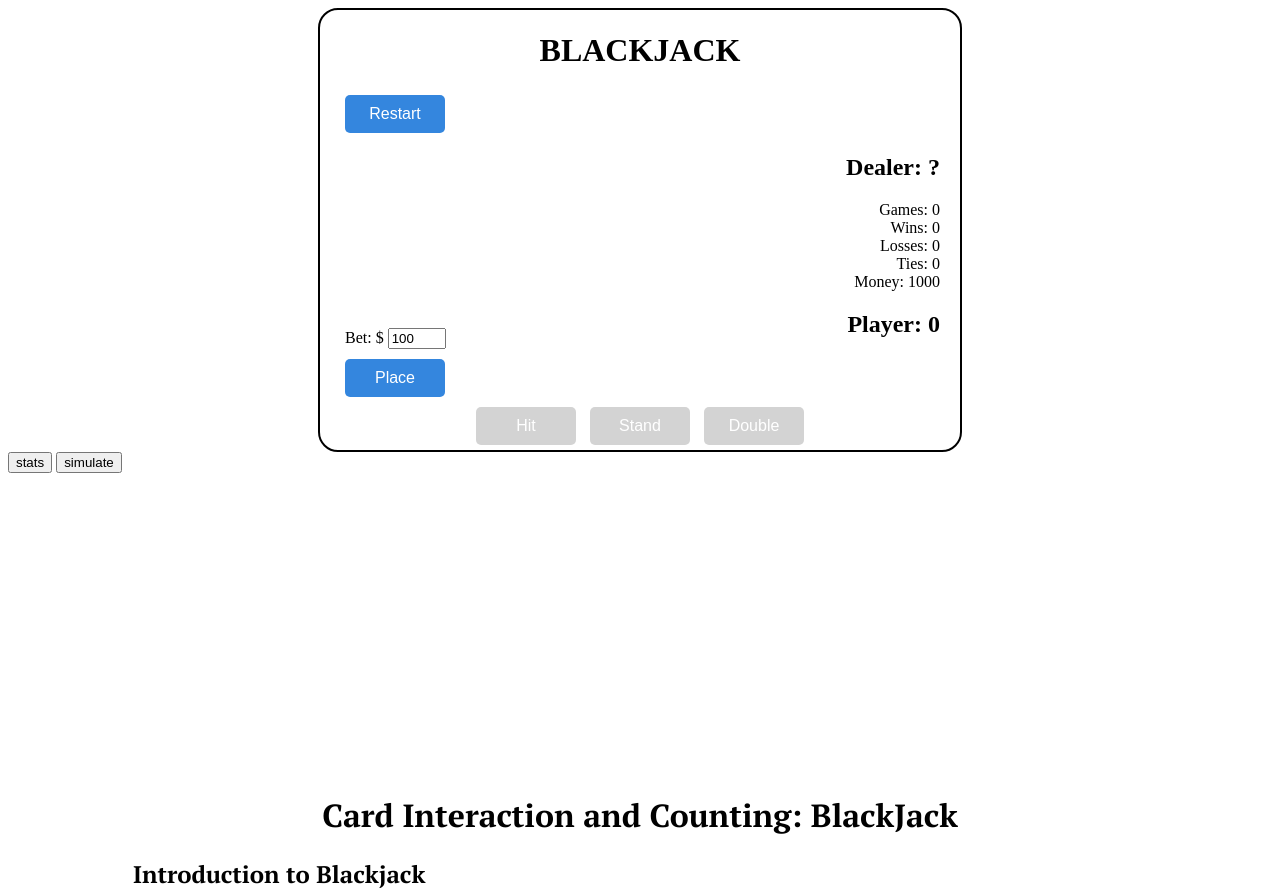
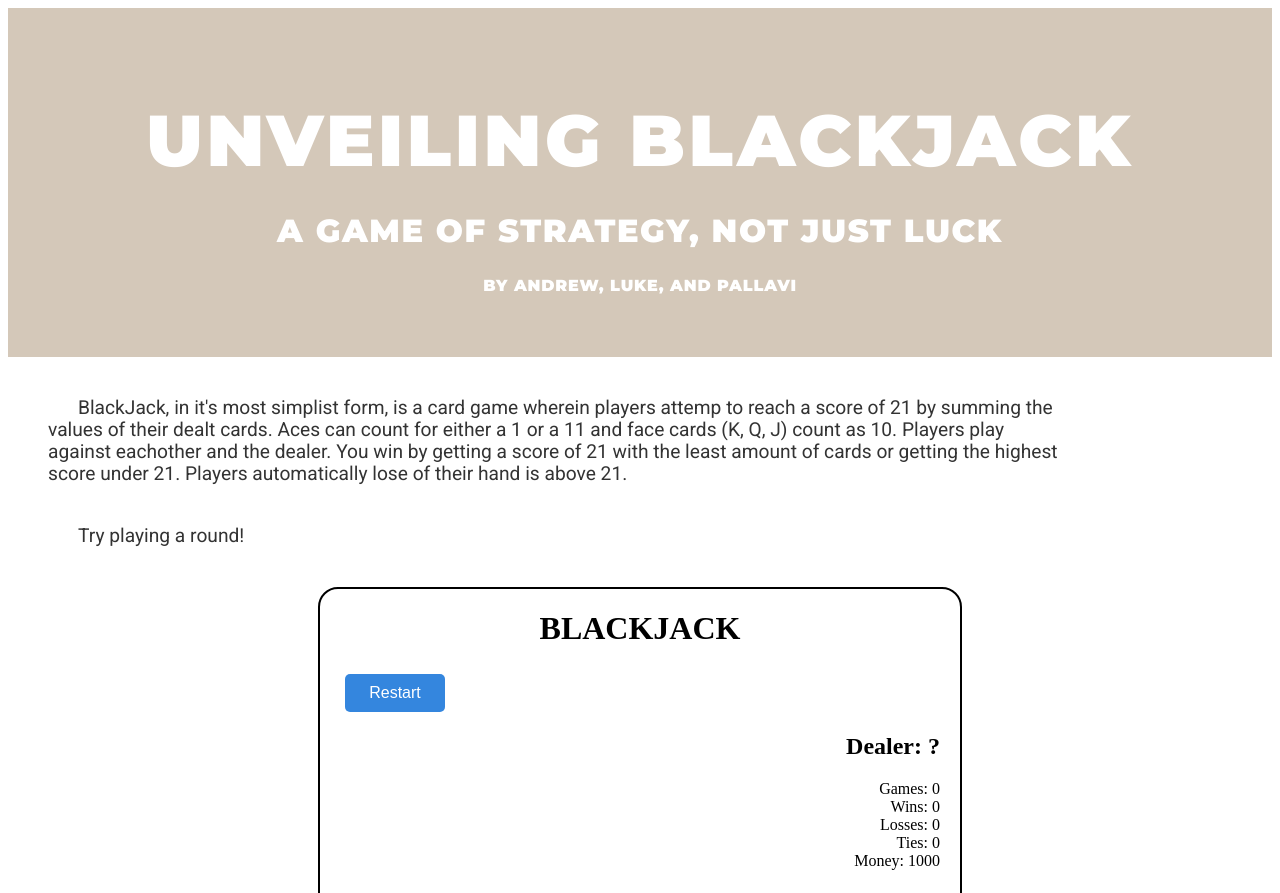
Before and after one commit to lukelin15/CardCounting, a SvelteKit app: page / in a window 1280 px wide. Shown: the top 893 px of the page. Built offline with nearby package versions, Linux system fonts and the light colour scheme.

Commit message:
add styling to headers

```diff
--- a/src/components/App.svelte
+++ b/src/components/App.svelte
@@ -18,16 +18,11 @@
 </script>
 
 <main>
-  <Base stats={stats} simulate={simulate}/>
-  <button on:click={statsButton}>stats</button>
-  <button on:click={simultateButton}>simulate</button>
-
-
-  <!-- makes Base the only visible thing -->
-  <div style="height: 300px;"></div>
-
-  <h1>Card Interaction and Counting: BlackJack</h1>
-  <h2>Introduction to Blackjack</h2>
+  <div class="header">
+    <h1>Unveiling Blackjack</h1>
+    <h2>a game of strategy, not just luck</h2>
+    <h4>by Andrew, Luke, and Pallavi</h4>
+  </div>
   <body>
   <p>
     BlackJack, in it's most simplist form, is a card game wherein players attemp to reach a score of 21 by summing
@@ -41,7 +36,10 @@
   </body>
   <Base />
   <body>
-    <h2>Visualizing the Cards</h2>
+    <div class="header">
+      <h2>Part 1:</h2>
+      <h4>Why Card Count?</h4>
+    </div>
     <p>
       It might seem like winning and losing is just random luck, up to chance of the cards you
       end up being dealt. However, if you know what cards are left in the deck, you can actually
@@ -54,7 +52,6 @@
     </p>
   </body>
   <Base stats=true/>
-  <h2>Simulating a Game</h2>
   <body>
     <p>
       You may have noticed that seeing all the cards doesn't really help all that much. The odds
@@ -62,9 +59,10 @@
     </p>
   </body>
   <Base stats=true simulate=true/>
-  <h2>Betting</h2>
-  <h2>Statistics of the Game</h2>
-  <h2>Card Counting</h2>
+  <div class="header">
+    <h2>Part 2:</h2>
+    <h4>Mastering Card Counting</h4>
+  </div>
   <body>
     <p>
       As displayed in the visualization section above, keeping track of everys single card is simply
@@ -83,6 +81,10 @@
   </body>
   <Base stats=true simulate=true counts=true svgId="graph2"/>
   <body>
+  <div class="header">
+    <h2>Part 3:</h2>
+    <h4>The Statistics</h4>
+  </div>
   <p>
     1. Thus far, we have created a working single-player BlackJack game. In this game,
     two cards are dealt, two for both the dealer and the player. However, one of the dealer's cards are hidden.
@@ -113,29 +115,61 @@
 </main>
 
 <style>
-@import url('https://fonts.googleapis.com/css2?family=Lora:ital,wght@0,400..700;1,400..700&family=PT+Serif:ital,wght@0,400;0,700;1,400;1,700&display=swap');  h1 {
+  @import url('https://fonts.googleapis.com/css2?family=Lora:ital,wght@0,400..700;1,400..700&family=PT+Serif:ital,wght@0,400;0,700;1,400;1,700&display=swap');
+  @import url('https://fonts.googleapis.com/css2?family=Roboto:wght@100;300;400;500;700;900&display=swap');
+  @import url('https://fonts.googleapis.com/css2?family=Montserrat:wght@900&display=swap');
+
+  .header {
+    background-color: #d4c8b9;
+    padding: 40px 0;
     text-align: center;
-    font-family: "PT Serif", serif;
+    /* background-image: url('https://images.unsplash.com/photo-1541278107931-e006523892df?q=80&w=2071&auto=format&fit=crop&ixlib=rb-4.0.3&ixid=M3wxMjA3fDB8MHxwaG90by1wYWdlfHx8fGVufDB8fHx8fA%3D%3D'); Replace with your cards image URL */
+    background-repeat: no-repeat;
+    background-size: cover;
+    color: white;
   }
-  h2{
-    margin-left: 125px;
-    font-family: "PT Serif", serif;
+
+  .header h1 {
+    font-family: 'Montserrat', sans-serif;
+    font-size: 4.5em;
+    text-transform: uppercase;
+    letter-spacing: 0.05em;
+    margin-bottom: 0.2em;
   }
+
+  .header h2 {
+    font-family: 'Montserrat', sans-serif;
+    font-size: 2em;
+    text-transform: uppercase;
+    font-weight: normal;
+    letter-spacing: 0.05em;
+    color: white;
+  }
+  .header h4 {
+    font-family: 'Montserrat', sans-serif;
+    font-size: 1em;
+    text-transform: uppercase;
+    font-weight: normal;
+    letter-spacing: 0.05em;
+    color: white;
+  }
+
   body {
+    margin: 0;
+    padding: 0;
     /* background-image: url('https://st.depositphotos.com/3215383/5028/i/450/depositphotos_50286385-stock-photo-nice-abstract-background.jpg'); */
     background-repeat: no-repeat;
     background-attachment: fixed;
     background-size: cover;
     color: #333;
-    margin: 20;
-    padding: 5px;
   }
+
   p {
     font-size: 1.2em;
     line-height: 1.15;
-    margin: 0 auto;
+    margin:  40px;
     width: 80%;
     text-indent: 30px;
-    font-family: "PT Serif", serif;
+    font-family: "Roboto", serif;
   }
 </style>
--- /dev/null
+++ b/src/components/oldApp.svelte
@@ -0,0 +1,131 @@
+<script>
+  import BlackJack from './Blackjack.svelte';
+  import Base from './Base.svelte'
+  import BaseCounts from './BaseCounts.svelte';
+  import BasicStrategy from './BasicStrategy.svelte';
+  // Write your JS here, or import other files
+
+  // presentation stuff
+  let stats = false;
+  let simulate = false;
+
+  function statsButton() {
+    stats = !stats;
+  }
+  function simultateButton() {
+    simulate = !simulate;
+  }
+</script>
+
+<main>
+  <div class="header">
+    <h1>Unveiling Blackjack</h1>
+    <h2>a game of strategy, not just luck</h2>
+    <h4>by Andrew, Luke, and Pallavi</h4>
+  </div>
+  <body>
+  <p>
+    Have you ever wondered why some people seem to have an uncanny knack for winning at card games? Is it all just down to luck, or is there more to it? Welcome to our interactive exploration of Blackjack, a game where strategy can tip the scales in your favor.
+  </p>
+  <p>
+    In its simplest form, Blackjack is a card game where players attempt to reach a score of 21 by summing the values of their dealt cards. But beneath this simplicity lies a world of strategy and calculated risk. Let's dive in and uncover the secrets of this popular game.
+  </p>
+  </body>
+  <Base />
+  <body>
+    <div class="header">
+      <h2>Part 1:</h2>
+      <h4>Why Card Count?</h4>
+    </div>
+    <p>
+      It's easy to think that winning at Blackjack is just a matter of luck. But what if we told you that there's a way to tilt the odds in your favor? Enter the world of card counting.
+    </p>
+    <p>
+      Card counting is a strategy used by Blackjack players to keep track of the ratio of high to low value cards left in the deck. It's not about memorizing every card that's been dealt, but rather understanding the overall composition of the deck. And while it's not a guarantee of winning, it can certainly give you an edge.
+    </p>
+  </body>
+  <Base stats=true/>
+  <body>
+    <p>
+      Now that we've introduced the concept of card counting, let's put it to the test. We've created a simulation of a Blackjack game that allows you to try out this strategy for yourself. Will it make a difference? There's only one way to find out.
+    </p>
+  </body>
+  <Base stats=true simulate=true/>
+  <div class="header">
+    <h2>Part 2:</h2>
+    <h4>Mastering Card Counting</h4>
+  </div>
+  <body>
+    <p>
+      As we've seen, card counting is a powerful tool in the hands of a skilled Blackjack player. But it's not just about keeping track of the numbers. It's about understanding the game, reading the situation, and making smart decisions. It's about turning a game of chance into a game of strategy.
+    </p>
+    <p>
+      So, are you ready to take your Blackjack game to the next level? With our interactive guide, you can learn the ins and outs of card counting and see how it can transform your approach to the game. It's not just about winning - it's about understanding the game on a deeper level.
+    </p>
+  <div class="header">
+    <h2>Part 3:</h2>
+    <h4>The Statistics</h4>
+  </div>
+  </body>
+  <Base stats=true simulate=true counts=true svgId="graph2"/>
+</main>
+
+<style>
+  @import url('https://fonts.googleapis.com/css2?family=Lora:ital,wght@0,400..700;1,400..700&family=PT+Serif:ital,wght@0,400;0,700;1,400;1,700&display=swap');
+  @import url('https://fonts.googleapis.com/css2?family=Roboto:wght@100;300;400;500;700;900&display=swap');
+  @import url('https://fonts.googleapis.com/css2?family=Montserrat:wght@900&display=swap');
+
+  .header {
+    background-color: #d4c8b9;
+    padding: 40px 0;
+    text-align: center;
+    /* background-image: url('https://images.unsplash.com/photo-1541278107931-e006523892df?q=80&w=2071&auto=format&fit=crop&ixlib=rb-4.0.3&ixid=M3wxMjA3fDB8MHxwaG90by1wYWdlfHx8fGVufDB8fHx8fA%3D%3D'); Replace with your cards image URL */
+    background-repeat: no-repeat;
+    background-size: cover;
+    color: white;
+  }
+
+  .header h1 {
+    font-family: 'Montserrat', sans-serif;
+    font-size: 4.5em;
+    text-transform: uppercase;
+    letter-spacing: 0.05em;
+    margin-bottom: 0.2em;
+  }
+
+  .header h2 {
+    font-family: 'Montserrat', sans-serif;
+    font-size: 2em;
+    text-transform: uppercase;
+    font-weight: normal;
+    letter-spacing: 0.05em;
+    color: white;
+  }
+  .header h4 {
+    font-family: 'Montserrat', sans-serif;
+    font-size: 1em;
+    text-transform: uppercase;
+    font-weight: normal;
+    letter-spacing: 0.05em;
+    color: white;
+  }
+
+  body {
+    margin: 0;
+    padding: 0;
+    /* background-image: url('https://st.depositphotos.com/3215383/5028/i/450/depositphotos_50286385-stock-photo-nice-abstract-background.jpg'); */
+    background-repeat: no-repeat;
+    background-attachment: fixed;
+    background-size: cover;
+    color: #333;
+  }
+
+  p {
+    font-size: 1.2em;
+    line-height: 1.15;
+    margin:  40px;
+    width: 80%;
+    text-indent: 30px;
+    font-family: "Roboto", serif;
+  }
+</style>
```
